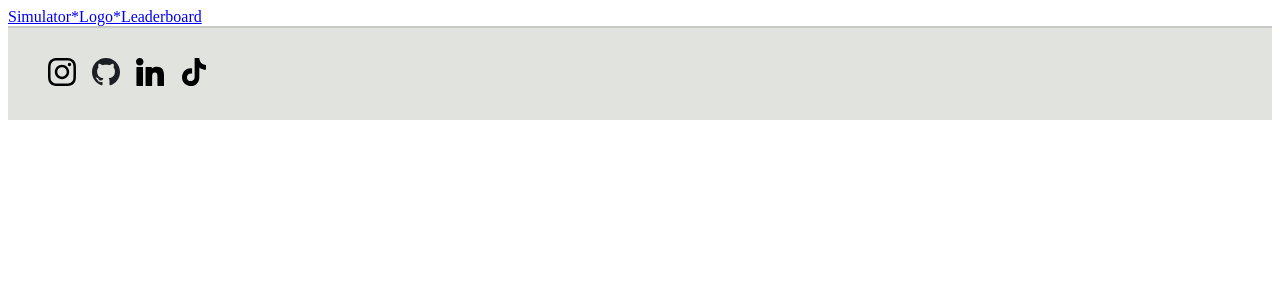
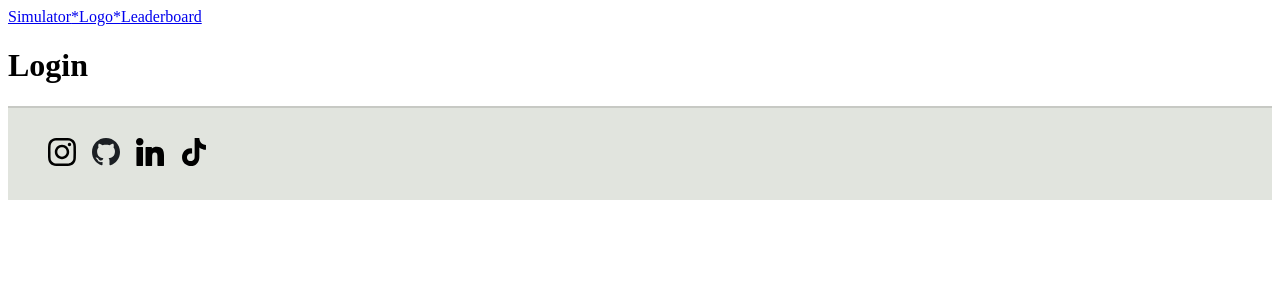
Before and after one commit to KaiaBryant/shadow-stack, a React (Vite) app in the folder client/: page /login in a window 1280 px wide. Shown: the top 300 px of the page. Built offline with nearby package versions, Linux system fonts and the light colour scheme.

Commit message:
added pages and components

```diff
--- a/client/src/App.jsx
+++ b/client/src/App.jsx
@@ -6,6 +6,15 @@ import Home from './pages/Home';
 import Leaderboard from './pages/Leaderboard';
 import Results from './pages/Results';
 import Simulator from './pages/Simulator';
+import CharacterSelect from "./pages/CharacterSelect";
+import CreateUser from "./pages/CreateUsername";
+import GameIntro from "./pages/GameIntro";
+import Login from "./pages/Login";
+import CharacterCard from './components/CharacterCard';
+import ProgressTracker from './components/ProgressTracker';
+import QuestionCard from './components/QuestionCard';
+import ThreatMeter from './components/ThreatMeter';
+
 
 function App() {
   return (
@@ -19,6 +28,10 @@ function App() {
           <Route path="/leaderboard" element={<Leaderboard />} />
           <Route path="/results" element={<Results />} />
           <Route path="/simulator" element={<Simulator />} />
+          <Route path="/CharacterSelect" element={<CharacterSelect />} />
+          <Route path="/CreateUser" element={<CreateUser />} />
+          <Route path="/GameIntro" element={<GameIntro />} />
+          <Route path="/Login" element={<Login />} />
         </Routes>
       </main>
 
--- a/client/src/pages/Admin.jsx
+++ b/client/src/pages/Admin.jsx
@@ -1,3 +1,5 @@
+// Admin page is an account page for admin access only
+
 import React from 'react';
 import '../styles/Admin.css';
 
--- /dev/null
+++ b/client/src/pages/CharacterSelect.jsx
@@ -0,0 +1,7 @@
+// CharacterSelect page allows user to choose which character to play
+
+function CharacterSelect() {
+    return <h1>CharacterSelect</h1>;
+}
+
+export default CharacterSelect;
--- /dev/null
+++ b/client/src/pages/CreateUsername.jsx
@@ -0,0 +1,7 @@
+// Create User is a form with a button for user to create a username
+
+function CreateUser() {
+    return <h1>Create Username</h1>;
+}
+
+export default CreateUser;
--- /dev/null
+++ b/client/src/pages/GameIntro.jsx
@@ -0,0 +1,7 @@
+// Game Intro introduces the game objective right before the simulation begins
+
+function GameIntro() {
+    return <h1>GameIntro</h1>;
+}
+
+export default GameIntro;
--- /dev/null
+++ b/client/src/pages/Login.jsx
@@ -0,0 +1,6 @@
+// Login is the login page for admin access only
+function Login() {
+    return <h1>Login</h1>;
+}
+
+export default Login;
```
Also changed, not shown: client/src/components/CharacterCard.jsx (added), client/src/components/ProgressTracker.jsx (added), client/src/components/QuestionCard.jsx (added), client/src/components/ThreatMeter.jsx (added).
